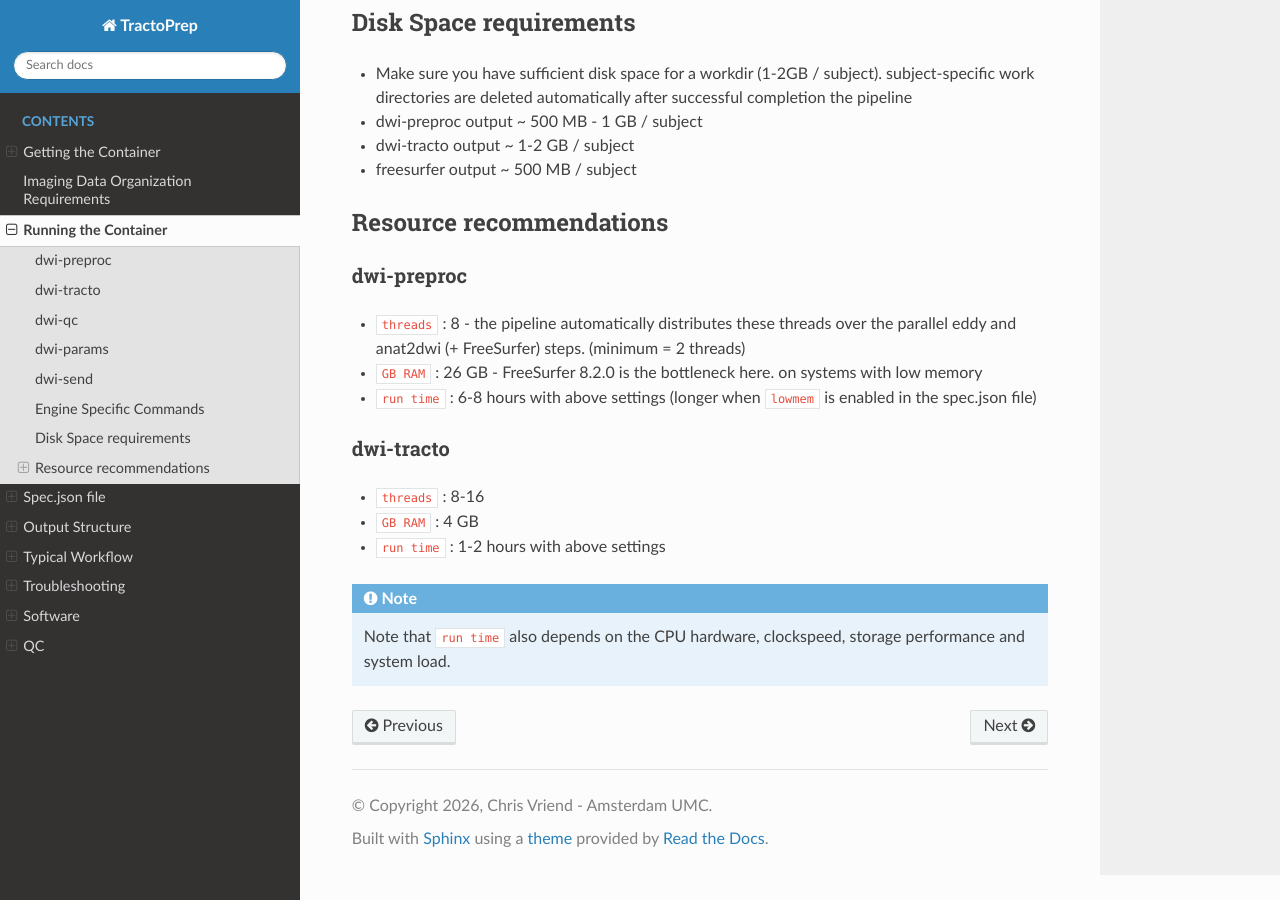
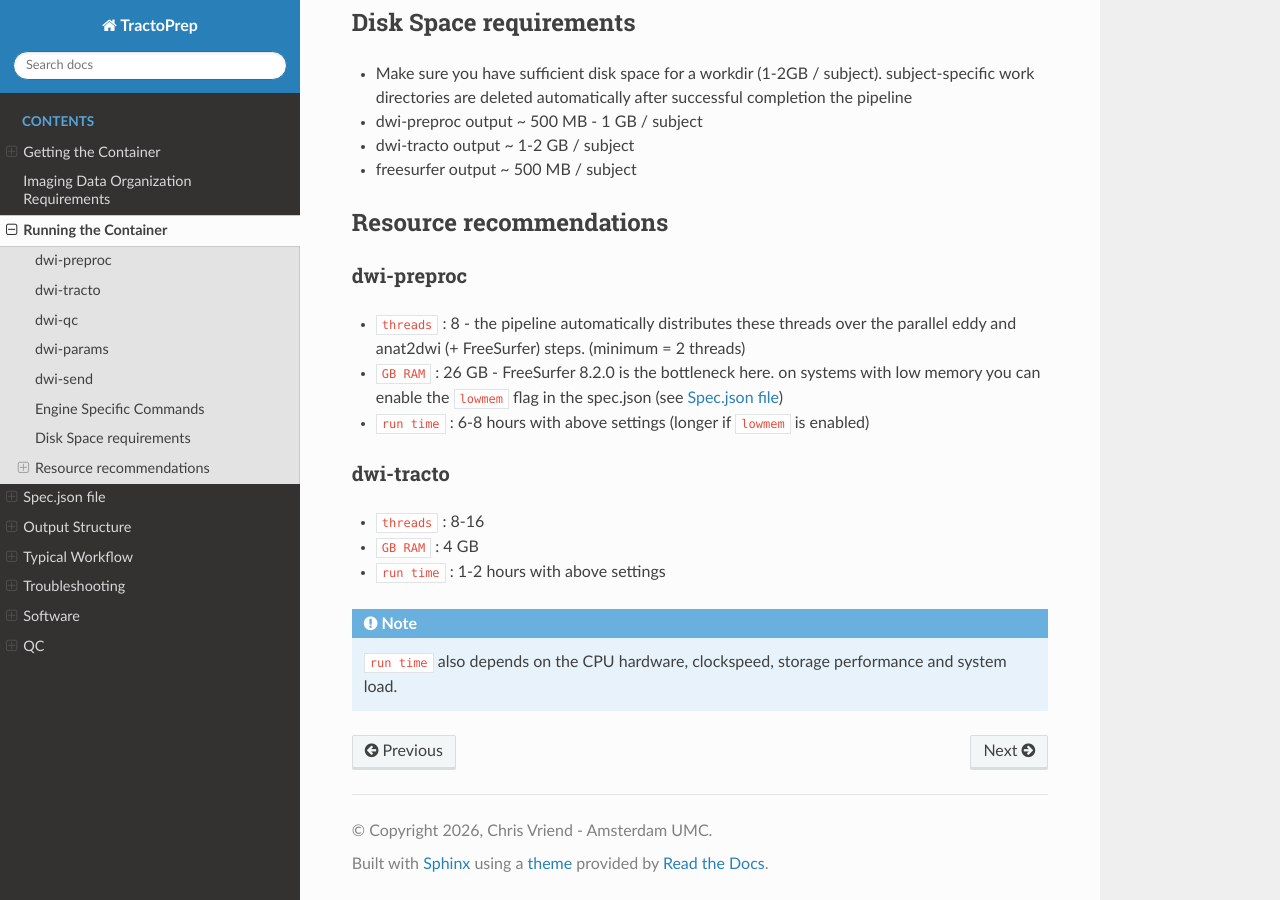
Before and after one commit to chrisvriend/dwi-tract4mega, a Sphinx documentation site: the page built from docs/source/running.md, in a window 1280 px wide and 900 px high, scrolled down 2633 px. Built offline with Sphinx 7.4.7 and the Read the Docs theme 3.1.0, drawn with Linux system fonts in a browser that asks for light colours.

Commit message:
Update running.md

```diff
--- a/docs/source/running.md
+++ b/docs/source/running.md
@@ -165,8 +165,8 @@ SELinux-enforcing hosts — omit it if not applicable.
 
 ### dwi-preproc
 - `threads` : 8 - the pipeline automatically distributes these threads over the parallel eddy and anat2dwi (+ FreeSurfer) steps. (minimum = 2 threads)
-- `GB RAM` : 26 GB - FreeSurfer 8.2.0 is the bottleneck here. on systems with low memory
-- `run time` : 6-8 hours with above settings (longer when `lowmem` is enabled in the spec.json file)
+- `GB RAM` : 26 GB - FreeSurfer 8.2.0 is the bottleneck here. on systems with low memory you can enable the `lowmem` flag in the spec.json (see {doc}`spec-json`)
+- `run time` : 6-8 hours with above settings (longer if `lowmem` is enabled)
 
 ### dwi-tracto
 - `threads` : 8-16
@@ -175,6 +175,5 @@ SELinux-enforcing hosts — omit it if not applicable.
 
 
 :::{note}
-Note that `run time` also depends on the CPU hardware, clockspeed, storage performance and system load.
-
+`run time` also depends on the CPU hardware, clockspeed, storage performance and system load.
 :::
```
